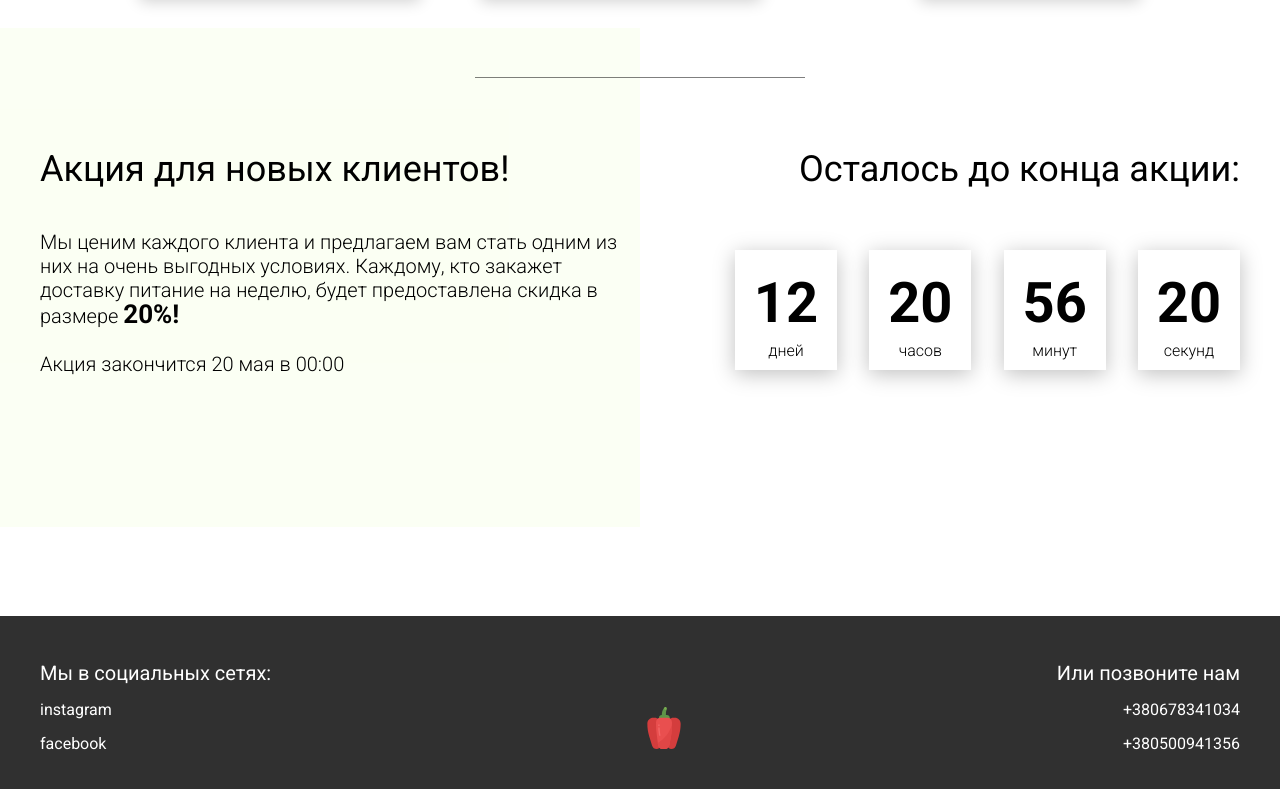
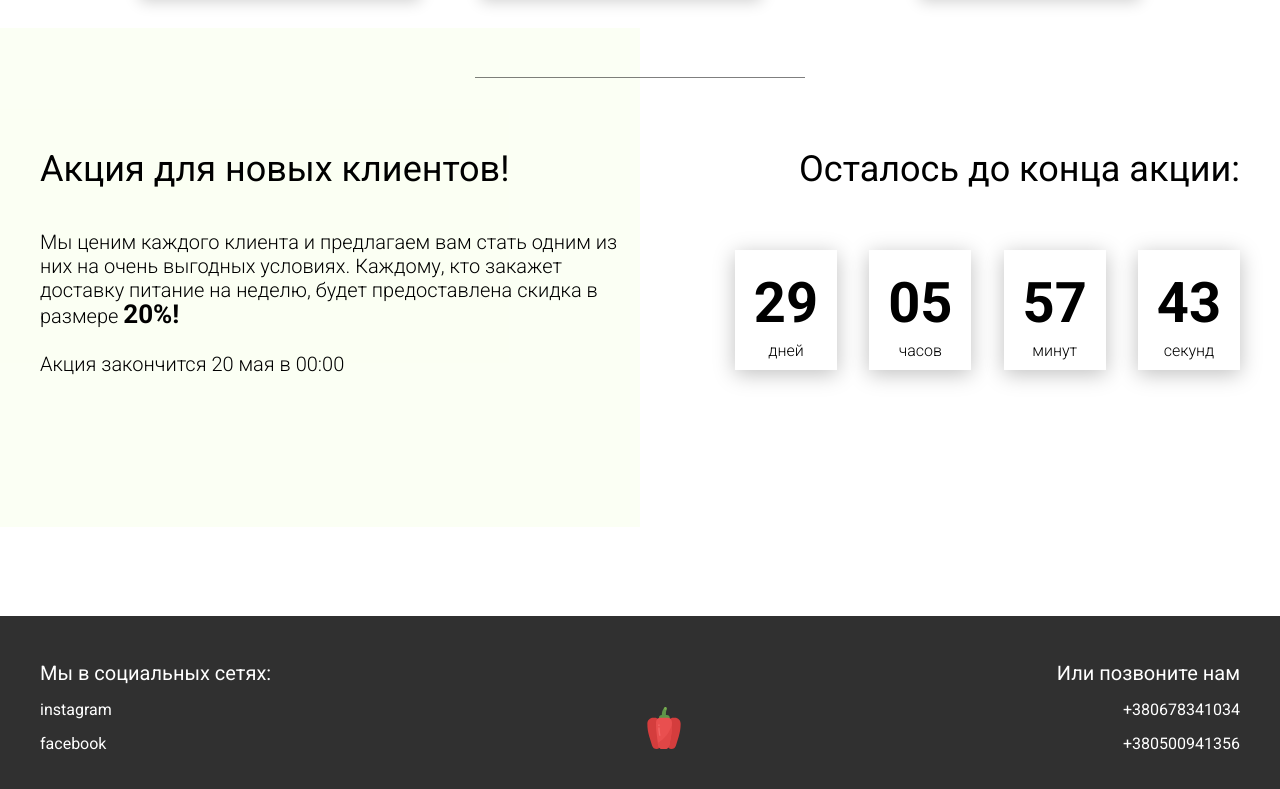
Before and after one commit to Artem2427/MyPortfolio, a plain HTML site: page Food/index.html in a window 1280 px wide. Shown: the part 3448-4237 px from the top of the page. Drawn offline with Linux system fonts and the light colour scheme.

Commit message:
Added timer

```diff
--- a/Food/css/style.css
+++ b/Food/css/style.css
@@ -616,7 +616,7 @@ a {
 
 .fade {
    animation-name: fade;
-   animation-duration: 2.5s;
+   animation-duration: 2s;
 }
 
 @keyframes fade {
--- a/Food/js/script.js
+++ b/Food/js/script.js
@@ -1,5 +1,6 @@
 'use strict';
 document.addEventListener('DOMContentLoaded', () => {
+   // Tabs
    const tabs = document.querySelectorAll('.tabheader__item'),
       tabsContent = document.querySelectorAll('.tabcontent'),
       tabsParent = document.querySelector('.tabheader__items');
@@ -7,7 +8,7 @@ document.addEventListener('DOMContentLoaded', () => {
    function hideTabContent() {
       tabsContent.forEach((item) => {
          item.classList.add('hide');
-			item.classList.remove('show', 'fade');
+         item.classList.remove('show');
       });
 
       tabs.forEach((tab) => {
@@ -35,4 +36,54 @@ document.addEventListener('DOMContentLoaded', () => {
          });
       }
    });
+
+   // Timer
+   const deadLine = '2021-10-23';
+
+   function getTiemRemaining(endTime) {
+      const t = Date.parse(endTime) - Date.parse(new Date()),
+            days = Math.floor(t / (1000 * 3600 *24)),
+            hours = Math.floor((t / (1000 * 3600)) % 24),
+            minutes = Math.floor((t / (1000 * 60)) % 60),
+            seconds = Math.floor((t / 1000) % 60);
+      return {
+         total: t,
+         days,
+         hours,
+         minutes,
+         seconds,
+      };
+   }
+
+   function setClock (selector,endtime) {
+      const timer = document.querySelector(selector),
+         days = timer.querySelector('#days'),
+         hours = timer.querySelector('#hours'),
+         minutes = timer.querySelector('#minutes'),
+         seconds = timer.querySelector('#seconds'),
+         timeInterval = setInterval(updateClock,1000);
+
+      function addZero(num) {
+         if(num >= 0 && num < 10) {
+            return `0${num}`
+         } else {
+            return num;
+         }
+      }
+
+      updateClock();
+      function updateClock() {
+         const t = getTiemRemaining(endtime);
+
+         days.innerHTML = addZero(t.days);
+         hours.innerHTML = addZero(t.hours);
+         minutes.innerHTML = addZero(t.minutes);
+         seconds.innerHTML = addZero(t.seconds);
+
+         if (t.total <= 0)  {
+            clearInterval(timeInterval);
+         }
+      }
+   }
+   setClock('.timer', deadLine);
 });
```
Lines whose indentation alone changed are shown as unchanged.
